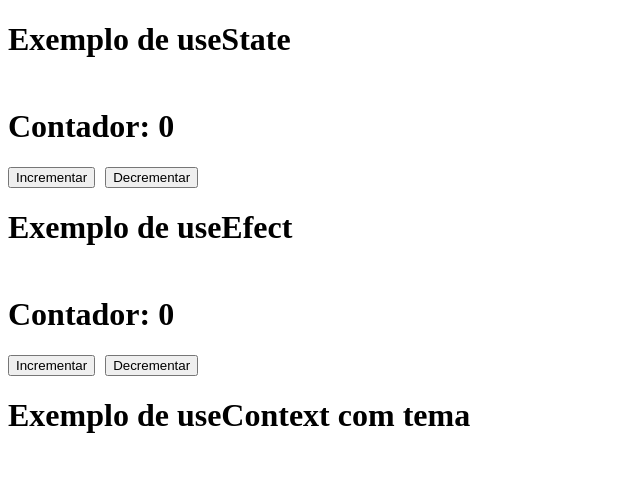
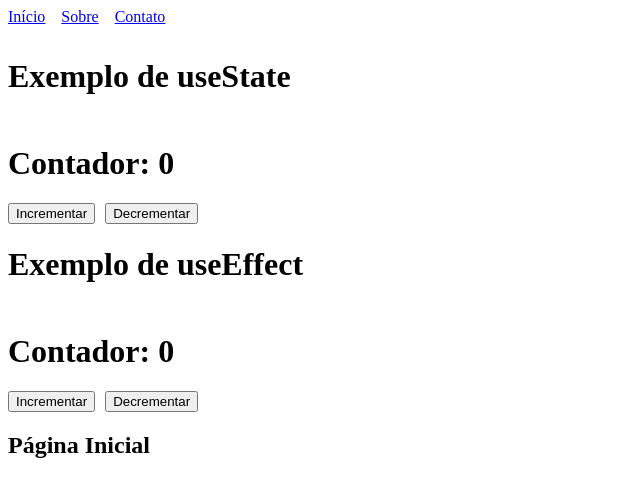
Before and after one commit to Pepeu-s/lab-react-fundamentos, a React (Vite) app in the folder recuperacaoG1/: page / in a window 1280 px wide. Shown: the top 496 px of the page, without its empty margins (0-640 px from the left). Built offline with nearby package versions, Linux system fonts and the light colour scheme; the HTML template or start-up script is replaced by a standard one.

Commit message:
Depois de instalar e desinstalar tudo varias vezes consegui fazer o 4 sem que ele quebrasse os outros

```diff
--- a/recuperacaoG1/package.json
+++ b/recuperacaoG1/package.json
@@ -10,8 +10,9 @@
     "preview": "vite preview"
   },
   "dependencies": {
-    "react": "^19.1.1",
-    "react-dom": "^19.1.1"
+    "react": "^18.3.1",
+    "react-dom": "^18.3.1",
+    "react-router-dom": "^7.9.3"
   },
   "devDependencies": {
     "@eslint/js": "^9.36.0",
--- a/recuperacaoG1/src/App.tsx
+++ b/recuperacaoG1/src/App.tsx
@@ -1,22 +1,30 @@
+
+import { BrowserRouter, Routes, Route } from "react-router-dom";
 import Contador from "./exercicio-useState/Contador";
 import ContadorComTitulo from "./exercicio-useEfect/ContadorComTitulo";
-
-
+import Menu from "./pages/Menu";
+import Inicio from "./pages/Inicio";
+import Sobre from "./pages/Sobre";
+import Contato from "./pages/Contato";
 
 
 function App() {
   return (
-    <div>
+    <BrowserRouter>
+      <Menu />
+
       <h1>Exemplo de useState</h1>
       <Contador />
 
-      <h1>Exemplo de useEfect</h1>
+      <h1>Exemplo de useEffect</h1>
       <ContadorComTitulo />
 
-      <h1>Exemplo de useContext com tema</h1>
-     {/* Não consegui fazer nem com ajuda nem com o chat. o codigo do chat tava
-     fazendo a tela parar de funcinar então eu não coloquei ele aqui. Mesmo assim o codigo ainda ta ai */}
-    </div>
+      <Routes>
+        <Route path="/" element={<Inicio />} />
+        <Route path="/sobre" element={<Sobre />} />
+        <Route path="/contato" element={<Contato />} />
+      </Routes>
+    </BrowserRouter>
   );
 }
 
--- /dev/null
+++ b/recuperacaoG1/src/pages/Contato.tsx
@@ -0,0 +1,3 @@
+export default function Contato() {
+  return <h2>Página Contato</h2>;
+}
--- /dev/null
+++ b/recuperacaoG1/src/pages/Inicio.tsx
@@ -0,0 +1,3 @@
+export default function Inicio() {
+  return <h2>Página Inicial</h2>;
+}
--- /dev/null
+++ b/recuperacaoG1/src/pages/Menu.tsx
@@ -0,0 +1,11 @@
+import { Link } from "react-router-dom";
+
+export default function Menu() {
+  return (
+    <nav style={{ display: "flex", gap: "1rem", marginBottom: "2rem" }}>
+      <Link to="/">Início</Link>
+      <Link to="/sobre">Sobre</Link>
+      <Link to="/contato">Contato</Link>
+    </nav>
+  );
+}
--- /dev/null
+++ b/recuperacaoG1/src/pages/Sobre.tsx
@@ -0,0 +1,3 @@
+export default function Sobre() {
+  return <h2>Página Sobre</h2>;
+}
```
Also changed, not shown: package.json (added, +7 -0 lines), 2 other files (tests, documents, lock files or other folders).
